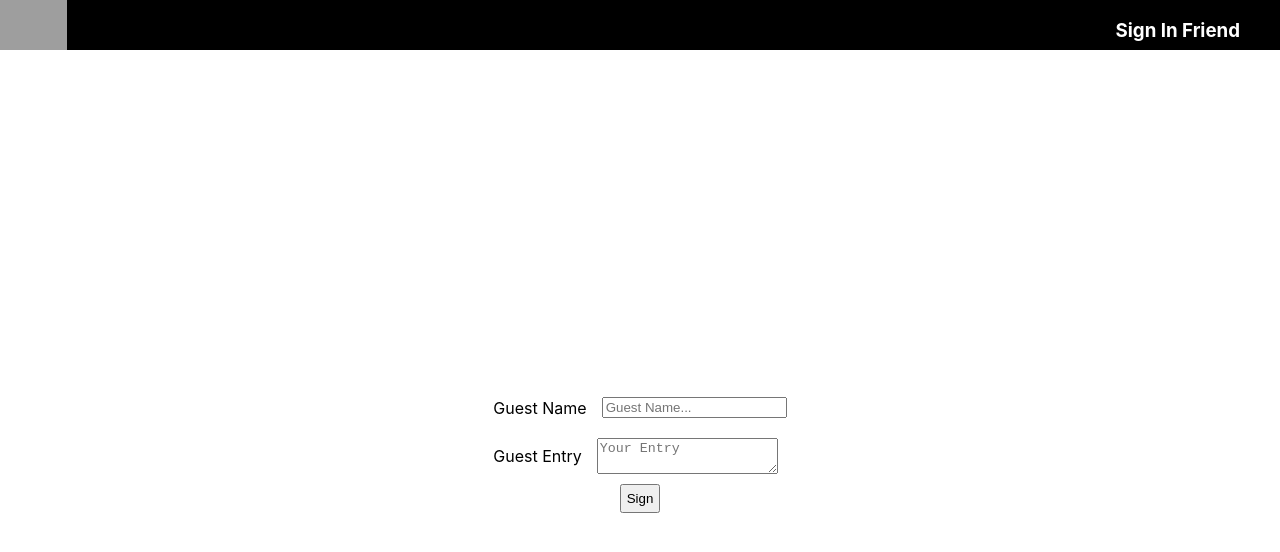
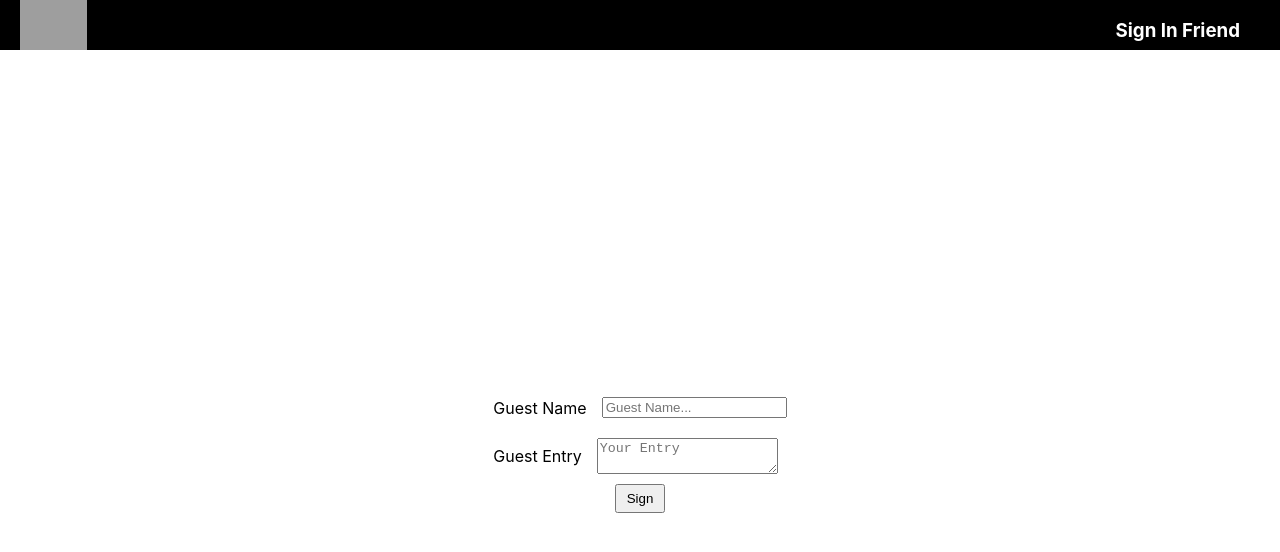
Before and after one commit to tannermeck/guestbook-v2, a React (Create React App) app: page / in a window 1280 px wide. Shown: the top 552 px of the page. Built offline with nearby package versions, Linux system fonts and the light colour scheme; grey boxes are pictures that could not be loaded.

Commit message:
styling complete for setup

```diff
--- a/src/components/body/body.css
+++ b/src/components/body/body.css
@@ -20,6 +20,6 @@ label {
 }
 button {
     width: fit-content;
-    padding: 5px;
+    padding: 5px 10px;
     margin: auto;
 }
--- a/src/components/header/header.css
+++ b/src/components/header/header.css
@@ -3,6 +3,7 @@
     flex-direction: row;
     justify-content: space-between;
     padding-right: 40px;
+    padding-left: 20px;
     height: 50px;
     background-color: black;
     color: white;
```
